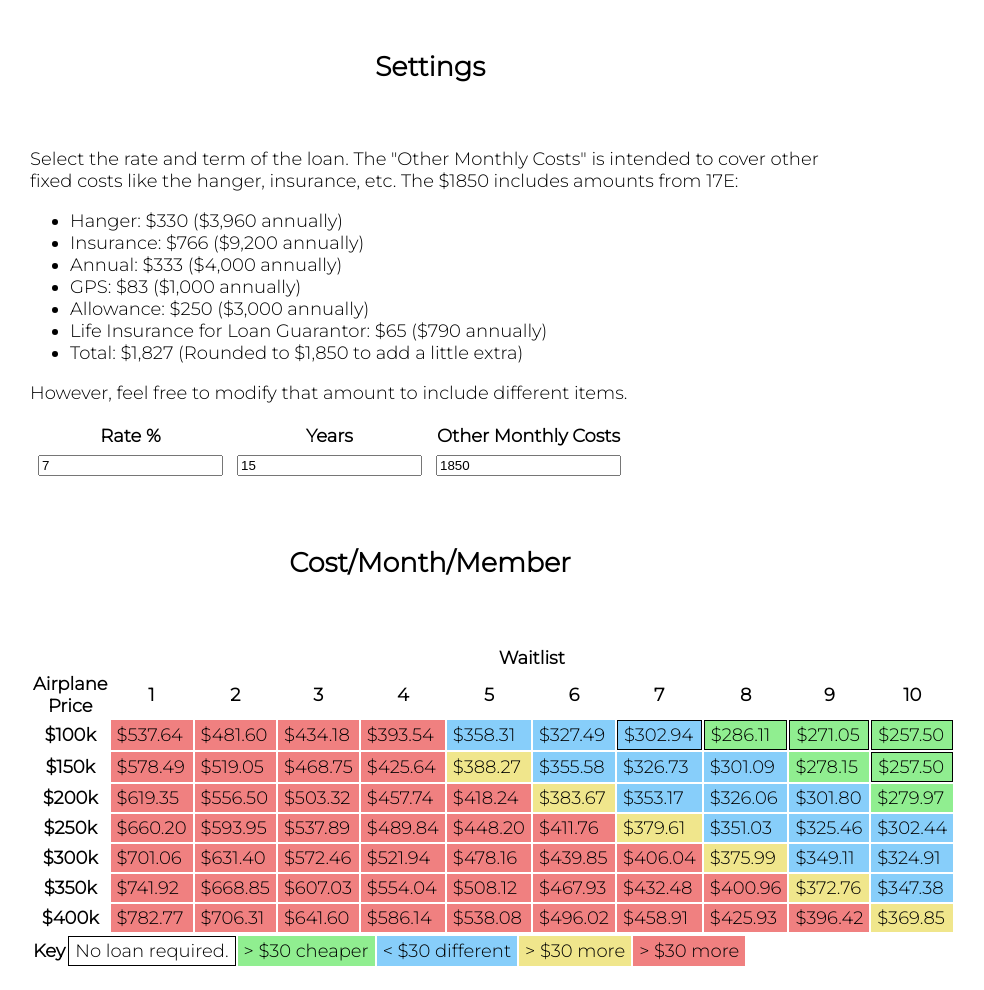
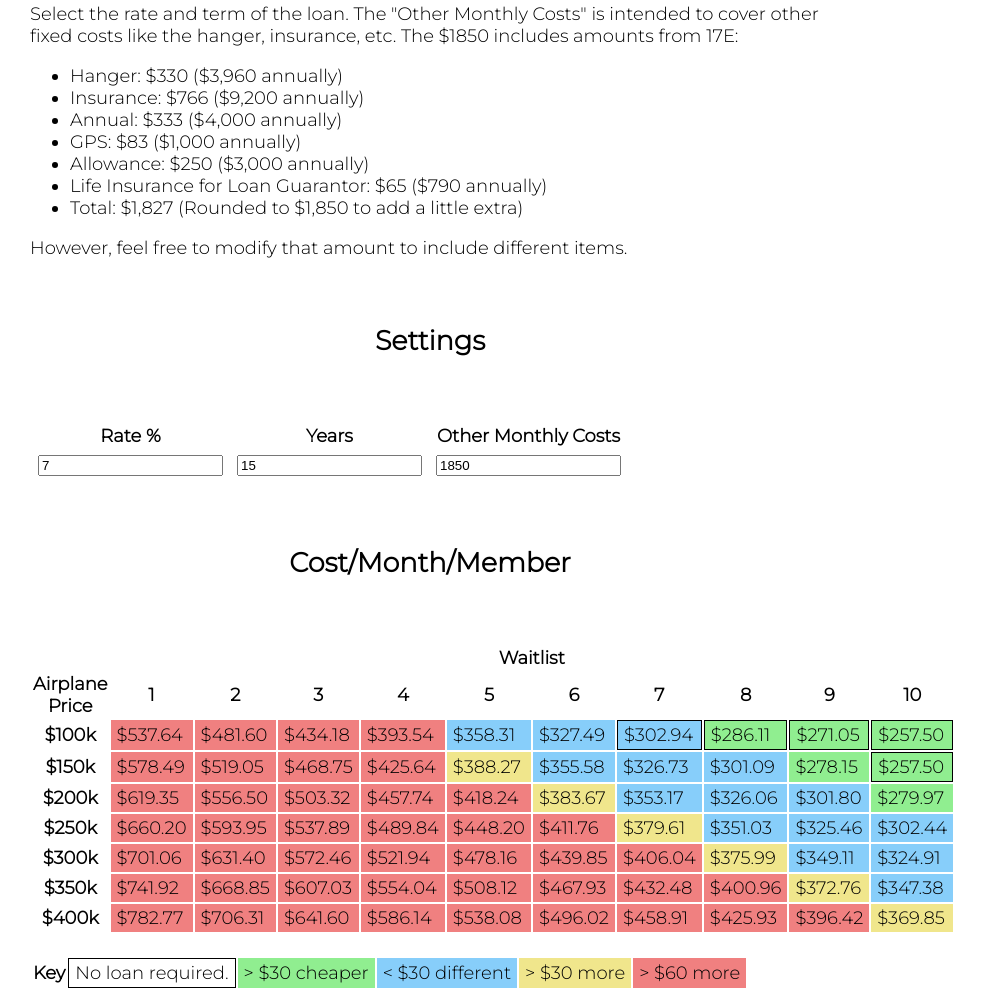
Before and after one commit to PFFC/PFFC.github.io, a plain HTML site: page SecondPlane.html in a window 1280 px wide. Shown: the part 233-1223 px from the top of the page, without its empty margins (210-1194 px from the left). Before the commit the page ends 1201 px from the top, so only its background shows below. Drawn offline with Linux system fonts and the light colour scheme.

Commit message:
Update SecondPlane.html
typo

```diff
--- a/SecondPlane.html
+++ b/SecondPlane.html
@@ -94,7 +94,7 @@
     <body class="wrap" onload="RecalculateGrid()">
       <h1>Second Airplane Calculations</h1>
         <p>This calculator assumes a fixed, single loan, with only new member buy-ins ($15,000 each) counted toward a down payment on the aircraft price.</p>
-      <h2>Settings</h2>
+
         <p>Select the rate and term of the loan. The &quot;Other Monthly Costs&quot; is intended to cover other fixed costs like the hanger, insurance, etc. The $1850 includes amounts from 17E:
         <ul>
             <li>Hanger: $330 ($3,960 annually)</li>
@@ -107,6 +107,7 @@
         </ul>
         However, feel free to modify that amount to include different items.
         </p>
+    <h2>Settings</h2>
       <table>
         <tr><th>Rate %</th><th>Years</th><th>Other Monthly Costs</th></tr>
         <tr>
@@ -211,13 +212,14 @@
                 <td id="w10p400"/>
             </tr>
         </table>
+    <br/>
     <table>
         <th colspan="5">Key</th>
         <td style="border: thin solid black;">No loan required.</td>
         <td style="background-color: lightgreen;">&gt; $30 cheaper</td>
         <td style="background-color: lightskyblue;">&lt; $30 different</td>
         <td style="background-color: khaki;">&gt; $30 more</td>
-        <td style="background-color: lightcoral;">&gt; $30 more</td>
+        <td style="background-color: lightcoral;">&gt; $60 more</td>
     </table>
     </body>
 </html>
```
